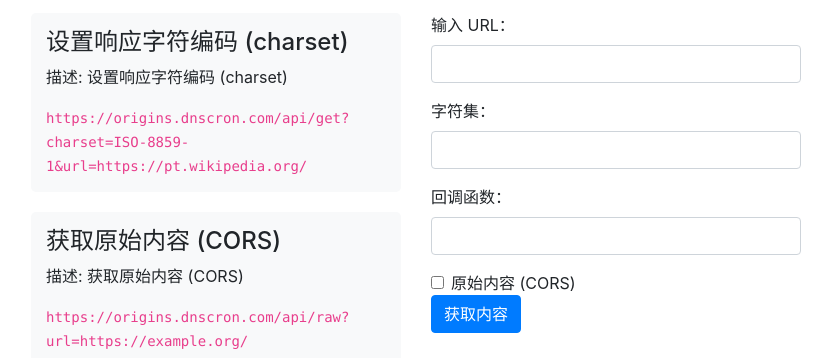
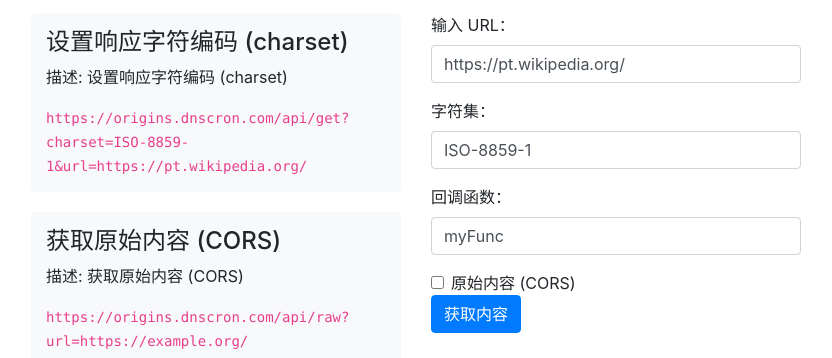
Before and after one commit to xiac520/Origins, a website: page public/index.html in a window 1280 px wide. Shown: the part 229-587 px from the top of the page, without its empty margins (224-1056 px from the left). Drawn offline with nearby package versions, Linux system fonts and the light colour scheme.

Commit message:
更新 index.html

```diff
--- a/public/index.html
+++ b/public/index.html
@@ -72,15 +72,15 @@
         <form id="fetchForm" class="form">
           <div class="form-group">
             <label for="url">输入 URL：</label>
-            <input type="text" id="url" name="url" required class="form-control">
+            <input type="text" id="url" name="url" required class="form-control" value="https://pt.wikipedia.org/">
           </div>
           <div class="form-group">
             <label for="charset">字符集：</label>
-            <input type="text" id="charset" name="charset" class="form-control">
+            <input type="text" id="charset" name="charset" class="form-control" value="ISO-8859-1">
           </div>
           <div class="form-group">
             <label for="callback">回调函数：</label>
-            <input type="text" id="callback" name="callback" class="form-control">
+            <input type="text" id="callback" name="callback" class="form-control" value="myFunc">
           </div>
           <div class="form-check">
             <input type="checkbox" id="raw" name="raw" class="form-check-input">
```
